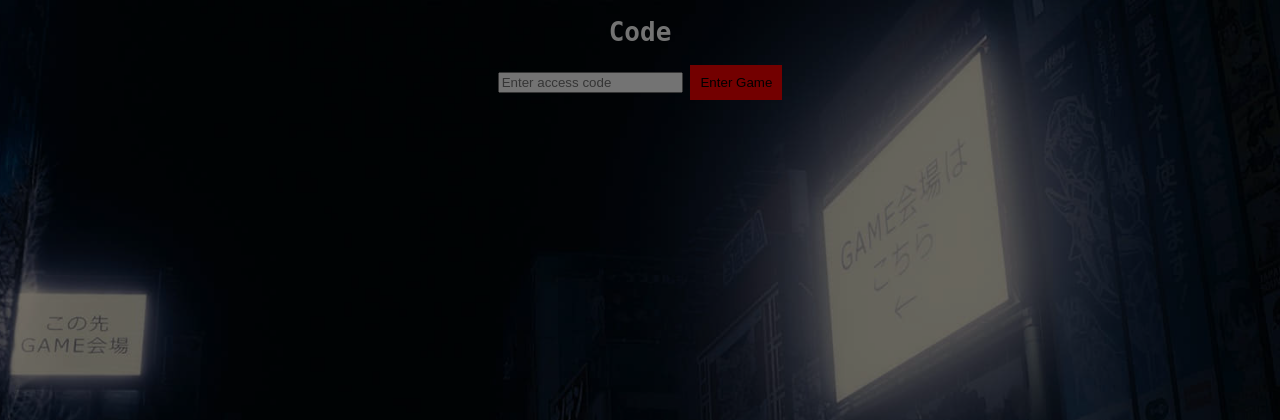
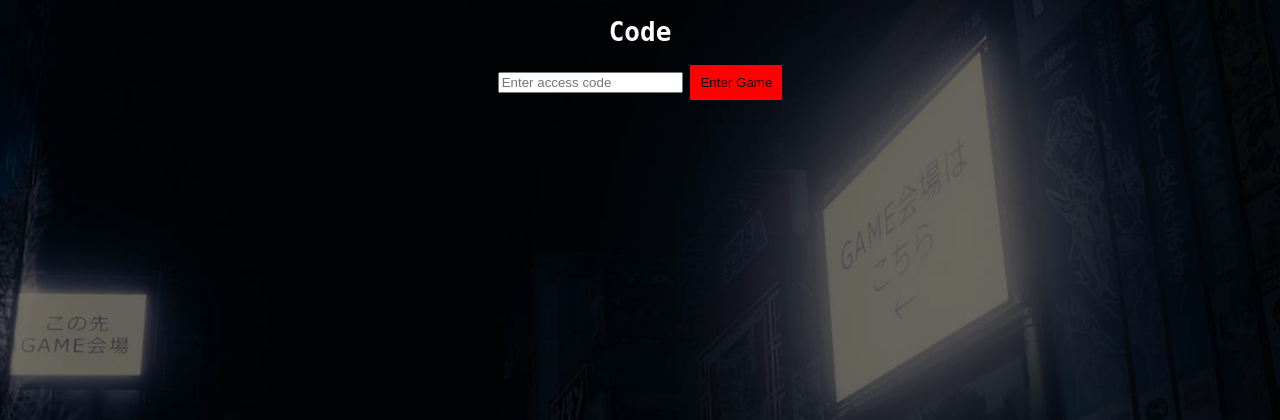
Before and after one commit to abhinavkumars1ngh/borderland_game, a Django app: page / in a window 1280 px wide. Shown: the top 420 px of the page. Run offline with Django 5.2, Linux system fonts and the light colour scheme.

Commit message:
fix bg overlay

```diff
--- a/game/static/game/style.css
+++ b/game/static/game/style.css
@@ -16,13 +16,13 @@ body {
 }
 
 /* Optional dark overlay so text stays readable */
-body::after {
+body::before {
     content: "";
     position: fixed;
     inset: 0;
     background: rgba(0, 0, 0, 0.55);
     pointer-events: none;
-    z-index: 1;
+    z-index: -1;
 }
 
 /* Scanline animation (kept for later use) */
```
